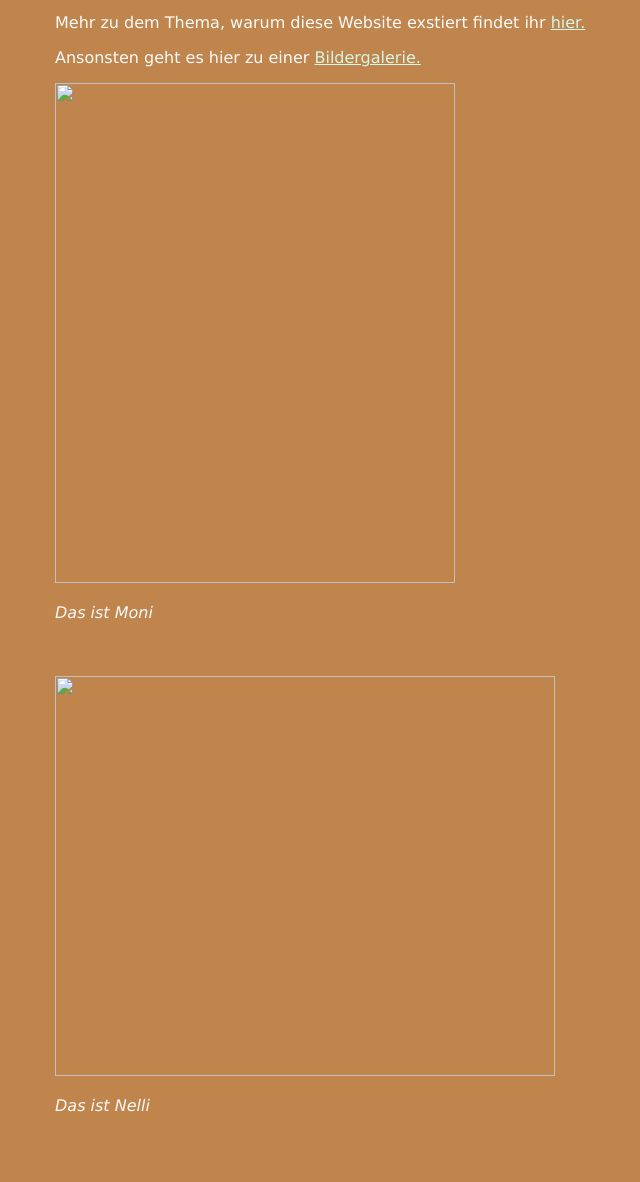
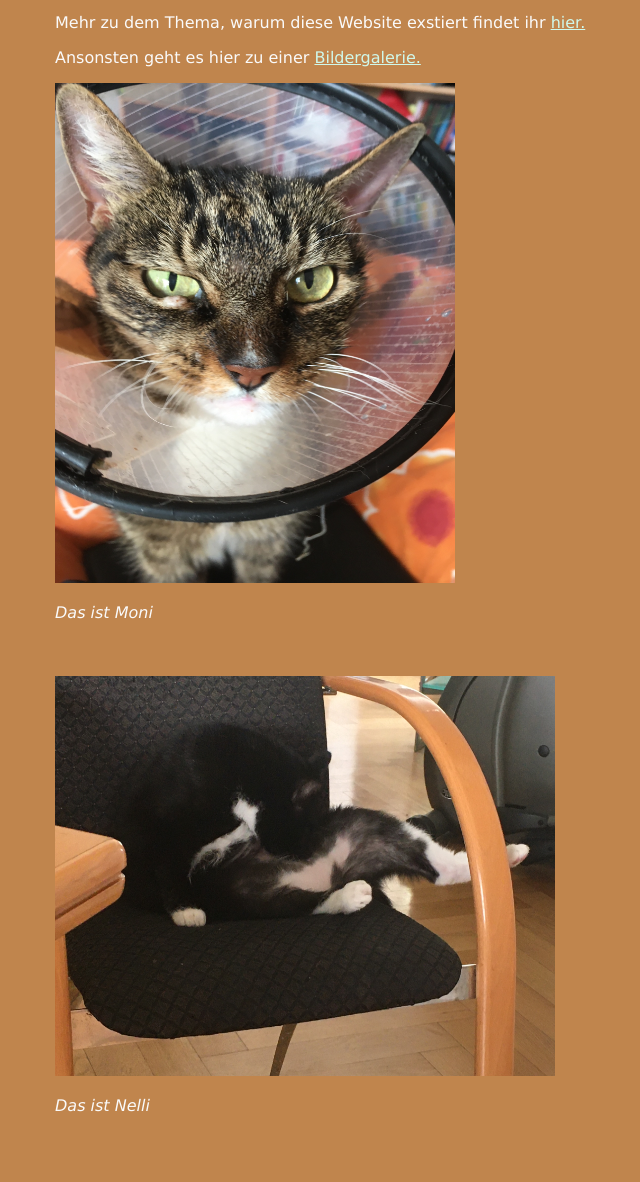
Before and after one commit to SarahHamer/GitTest, a plain HTML site: page index.html in a window 1280 px wide. Shown: the part 103-1285 px from the top of the page, without its empty margins (53-693 px from the left). Drawn offline with nearby package versions, Linux system fonts and the light colour scheme; the site is published under a folder, as on GitHub Pages, so addresses that start at the root find nothing; no server answers.

Commit message:
Delete "/" before picture src

```diff
--- a/index.html
+++ b/index.html
@@ -9,13 +9,13 @@
     <p class="special"> Das hier sind meine Katzen, Moni und Nelli. Sind sie nicht süß?</p>
     <p class="special">Mehr zu dem Thema, warum diese Website exstiert findet ihr <a class="link" href="/GitTest/about">hier.</a></p>
     <p class="special">Ansonsten geht es hier zu einer <a class="link" href="/GitTest/galerie">Bildergalerie.</a></p>
-    <img src="/dist/Moni1.JPG"
+    <img src="dist/Moni1.JPG"
     width="400"
     height="500" />
     <p class="unter">Das ist Moni</p>
     <br />
     <br />
-    <img src="/dist/Nelli1.JPG"
+    <img src="dist/Nelli1.JPG"
     width="500"
     height="400" />
     <p class="unter">Das ist Nelli</p>
```
